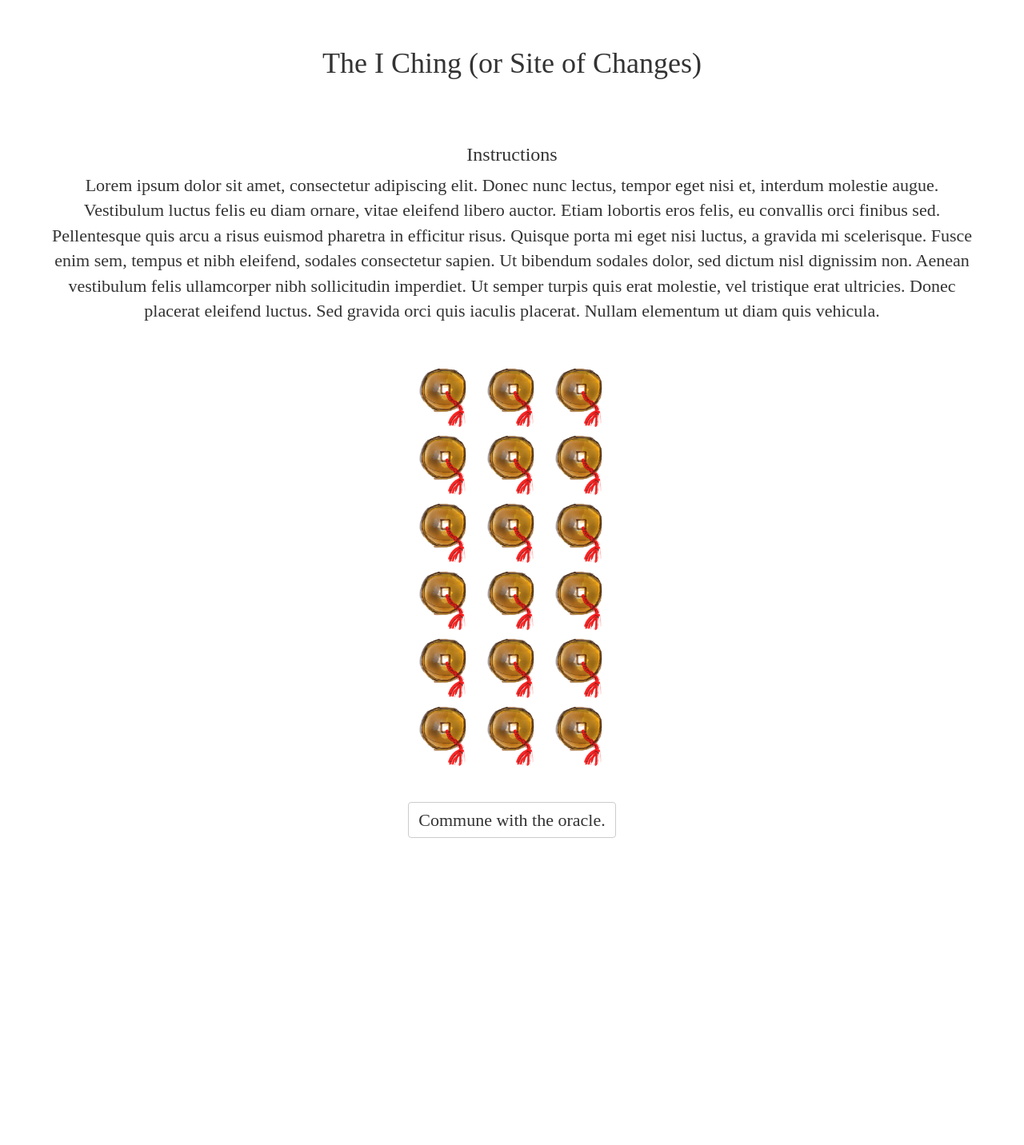
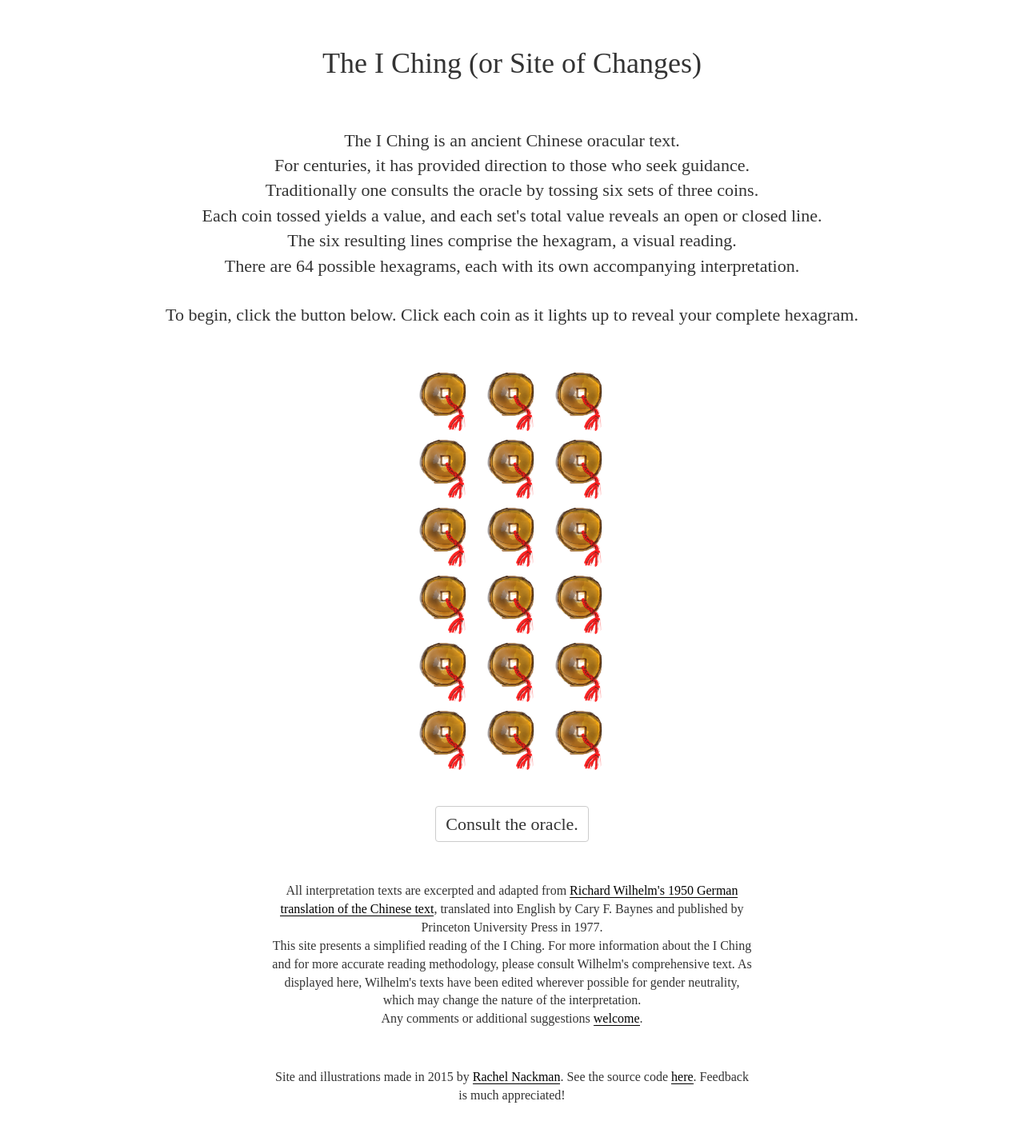
Before and after one commit to rnackman/i-ching, a PHP site: page / in a window 1280 px wide. Shown: the whole page at 80% size. Before the commit the page ends 1048 px from the top, so only its background shows below. Run offline with PHP 8.4, Linux system fonts and the light colour scheme; some libraries are stand-ins or nearby versions; some web fonts are replaced.

Commit message:
Add instructions.

```diff
--- a/css/style.css
+++ b/css/style.css
@@ -19,6 +19,12 @@ header {
 
 img {
   width: 100%;
+}
+
+a, a:hover {
+  color: black;
+  border-bottom: 1px solid black;
+  text-decoration: none;
 }
 
 .buttons button {
@@ -54,6 +60,16 @@ img {
   padding: 40px;
 }
 
+footer {
+  width: 50%;
+  margin: auto;
+  padding-top: 50px;
+}
+
+footer p {
+  font-size: 16px;
+}
+
 @media screen and (max-width : 320px){
   body {
     padding: 5%;
--- a/home.html
+++ b/home.html
@@ -24,48 +24,53 @@
         <h1>The I Ching (or Site of Changes)</h1>
       </header>
       <div class="row" id="instructions">
-        <h3>Instructions</h3>
-        <p>Lorem ipsum dolor sit amet, consectetur adipiscing elit. Donec nunc lectus, tempor eget nisi et, interdum molestie augue. Vestibulum luctus felis eu diam ornare, vitae eleifend libero auctor. Etiam lobortis eros felis, eu convallis orci finibus sed. Pellentesque quis arcu a risus euismod pharetra in efficitur risus. Quisque porta mi eget nisi luctus, a gravida mi scelerisque. Fusce enim sem, tempus et nibh eleifend, sodales consectetur sapien. Ut bibendum sodales dolor, sed dictum nisl dignissim non. Aenean vestibulum felis ullamcorper nibh sollicitudin imperdiet. Ut semper turpis quis erat molestie, vel tristique erat ultricies. Donec placerat eleifend luctus. Sed gravida orci quis iaculis placerat. Nullam elementum ut diam quis vehicula.</p>
+<!--         <h3>Instructions</h3>
+ -->        <p>The I Ching is an ancient Chinese oracular text.<br>For centuries, it has provided direction to those who seek guidance.<br>Traditionally one consults the oracle by tossing six sets of three coins.<br>Each coin tossed yields a value, and each set's total value reveals an open or closed line.<br>The six resulting lines comprise the hexagram, a visual reading.<br>There are 64 possible hexagrams, each with its own accompanying interpretation.</p><br>
+      <p>To begin, click the button below. Click each coin as it lights up to reveal your complete hexagram.</p>
       </div>
       <div class="row coins">
-        <div id="line6" class="line">
+        <div id="line6" class="line" line-total=0>
           <div id="coin16" class="coin"><img src="images/coin.png"></div>
           <div id="coin17" class="coin"><img src="images/coin.png"></div>
           <div id="coin18" class="coin"><img src="images/coin.png"></div>
         </div>
-        <div id="line5" class="line">
+        <div id="line5" class="line" line-total=0>
           <div id="coin13" class="coin"><img src="images/coin.png"></div>
           <div id="coin14" class="coin"><img src="images/coin.png"></div>
           <div id="coin15" class="coin"><img src="images/coin.png"></div>
         </div>
-        <div id="line4" class="line">
+        <div id="line4" class="line" line-total=0>
           <div id="coin10" class="coin"><img src="images/coin.png"></div>
           <div id="coin11" class="coin"><img src="images/coin.png"></div>
           <div id="coin12" class="coin"><img src="images/coin.png"></div>
         </div>
-        <div id="line3" class="line">
+        <div id="line3" class="line" line-total=0>
           <div id="coin7" class="coin"><img src="images/coin.png"></div>
           <div id="coin8" class="coin"><img src="images/coin.png"></div>
           <div id="coin9" class="coin"><img src="images/coin.png"></div>
         </div>
-        <div id="line2" class="line">
+        <div id="line2" class="line" line-total=0>
           <div id="coin4" class="coin"><img src="images/coin.png"></div>
           <div id="coin5" class="coin"><img src="images/coin.png"></div>
           <div id="coin6" class="coin"><img src="images/coin.png"></div>
         </div>
-        <div id="line1" class="line">
+        <div id="line1" class="line" line-total=0>
           <div id="coin1" class="coin"><img src="images/coin.png"></div>
           <div id="coin2" class="coin"><img src="images/coin.png"></div>
           <div id="coin3" class="coin"><img src="images/coin.png"></div>
         </div>
       </div>
       <div class="row buttons">
-        <button id="begin" class="btn btn-default" href="#" role="button">Commune with the oracle.</button>
+        <button id="begin" class="btn btn-default" href="#" role="button">Consult the oracle.</button>
       </div>
     </div>
     <div class="row" id="explanation">
       <div id="hexagram-text"></div>
     </div>
+    <footer>
+      <p>All interpretation texts are excerpted and adapted from <a href="http://www.amazon.com/Ching-Book-Changes-Bollingen-General/dp/069109750X/ref=sr_1_1?ie=UTF8&qid=1427652564&sr=8-1&keywords=the+i+ching+wilhelm">Richard Wilhelm's 1950 German translation of the Chinese text</a>, translated into English by Cary F. Baynes and published by Princeton University Press in 1977.<br>This site presents a simplified reading of the I Ching. For more information about the I Ching and for more accurate reading methodology, please consult Wilhelm's comprehensive text. As displayed here, Wilhelm's texts have been edited wherever possible for gender neutrality, which may change the nature of the interpretation.<br>Any comments or additional suggestions <a href="mailto:hello@siteofchanges.com">welcome</a>.</p><br><br>
+      <p>Site and illustrations made in 2015 by <a href="www.rachelnackman.com">Rachel Nackman</a>. See the source code <a href="https://github.com/rnackman/i-ching">here</a>. Feedback is much appreciated!</p>
+    </footer>
 
     <!-- jQuery (necessary for Bootstrap's JavaScript plugins) -->
     <script src="https://ajax.googleapis.com/ajax/libs/jquery/2.1.1/jquery.min.js"></script>
--- a/js/castCoins.js
+++ b/js/castCoins.js
@@ -52,20 +52,23 @@ function revealLine(line_num){
 }
 
 function lineImage(type, line_num){
-  $("#line"+line_num).hide().html("<img src='images/"+type+".jpg'>").fadeIn('slow');
+  var $line = $('#line'+line_num);
+  $line.hide().html("<img src='images/"+type+".jpg'>").fadeIn('slow');
 }
 
 function totalCoins(line_num){
   var third_coin = Number($("#coin"+(line_num * 3)).html());
   var second_coin = Number($("#coin"+(line_num * 3 - 1)).html());
   var first_coin = Number($("#coin"+(line_num * 3 - 2)).html());
-  return (first_coin + second_coin + third_coin);
+  var total = (first_coin + second_coin + third_coin);
+  $('#line'+line_num).attr('line-total', total);
+  return total;
 }
 
 function determineHexagram(){
   var results = [];
   for (var i = 1; i < 7; i++){
-    results.push(totalCoins(i));
+    results.push(Number($('#line'+i).attr('line-total')));
   }
   var simple_results = results.map(function(e){
     if (e === 9 || e === 7){
```
